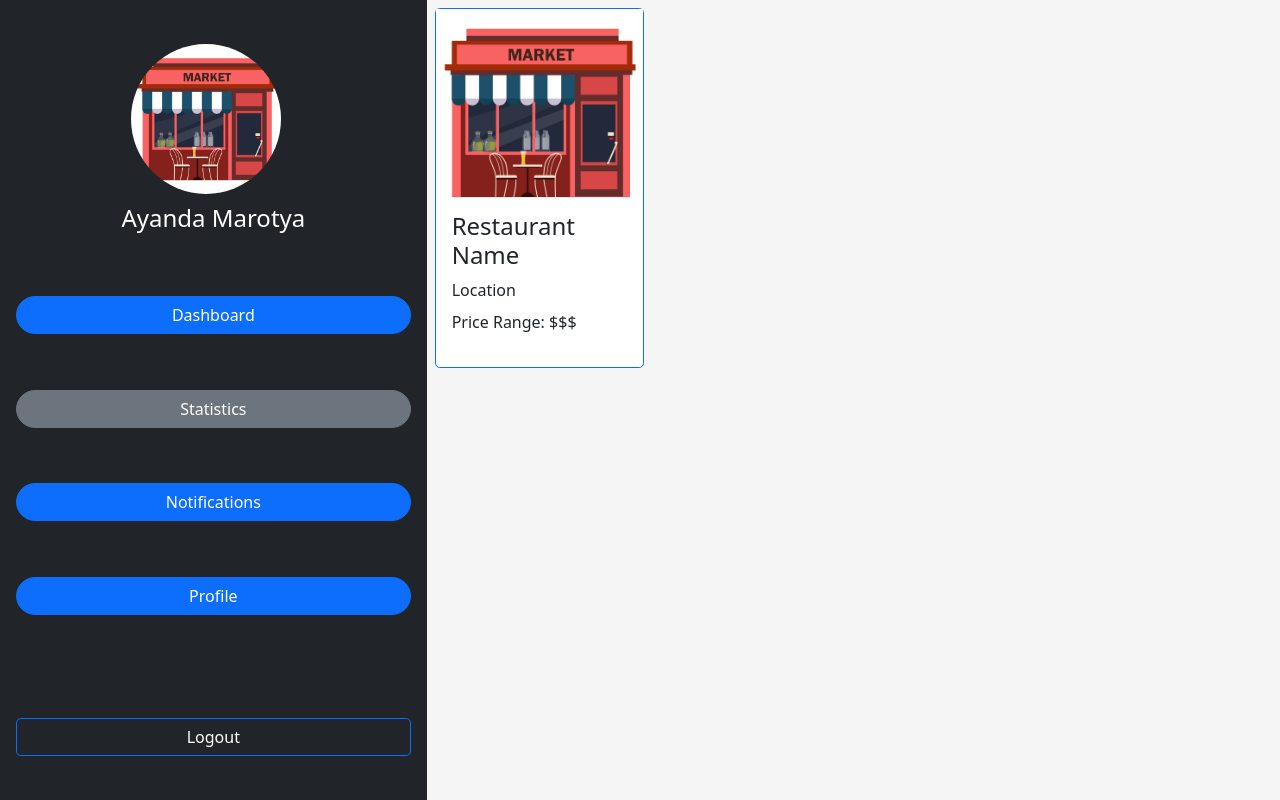
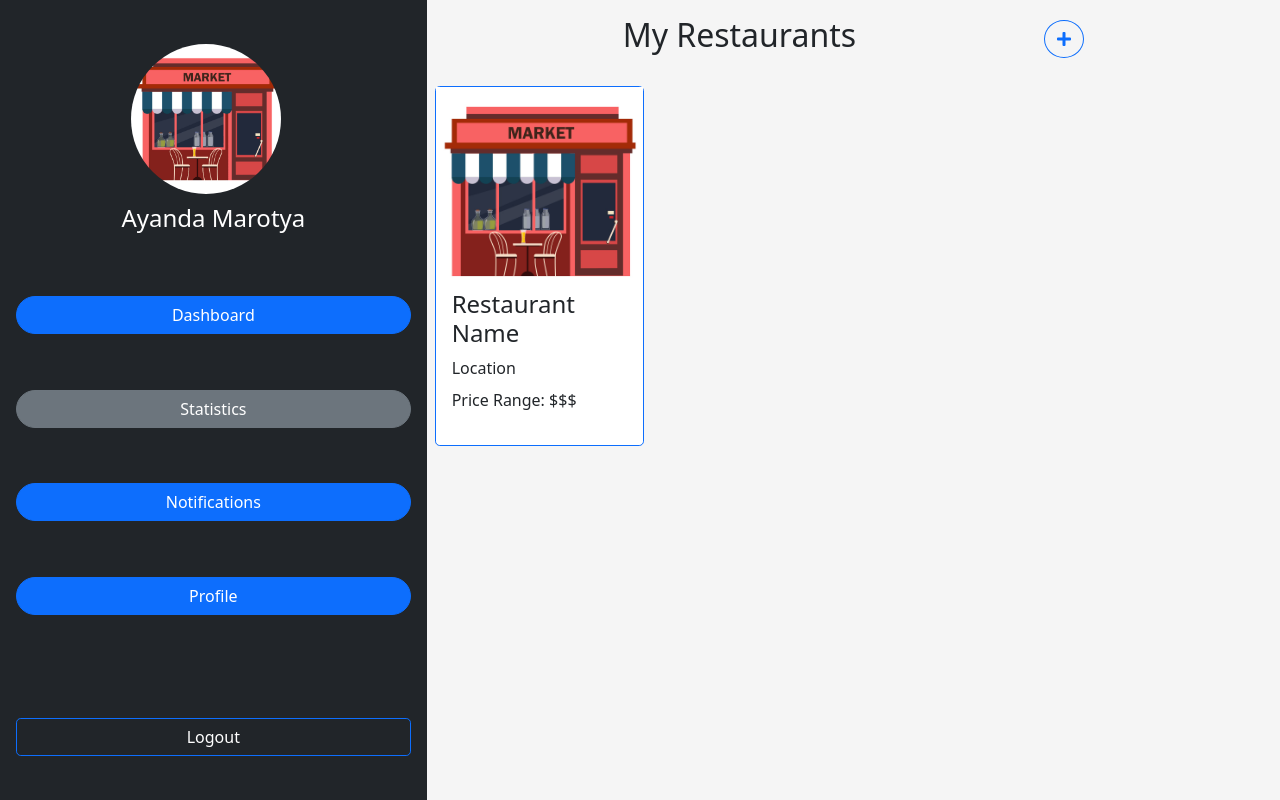
Before and after one commit to YoungAizy/PERN-Stack-App, a React (Create React App) app in the folder client/: page /admin in a window 1280 px wide. Built offline with nearby package versions, Linux system fonts and the light colour scheme.

Commit message:
add flex display to DashboardNav principal div

```diff
--- a/client/src/components/admin/DashboardNav.jsx
+++ b/client/src/components/admin/DashboardNav.jsx
@@ -3,8 +3,8 @@
 export default function DashboardNav(){
 
     return(
-        <div>
-            <h2 className='d-inline-block'>My Reswtaurants</h2>
+        <div className='d-flex justify-content-evenly align-items-center mt-2 mb-4'>
+            <h2> My Restaurants</h2>
             <button className='btn btn-outline-primary rounded-circle'><i className='fa fa-plus'></i></button>
         </div>
     )
--- a/client/src/components/admin/RestaurantsList.jsx
+++ b/client/src/components/admin/RestaurantsList.jsx
@@ -1,12 +1,16 @@
 import React from 'react';
 import RestaurantCard from './RestaurantCard';
+import DashboardNav from './DashboardNav';
 
 const Restaurants = (props)=>{
 
     return(
-    <div className='row g-0'>
-        <div className="col-3">
-            <RestaurantCard/>
+    <div>
+        <DashboardNav/>
+        <div  className='row g-0'>
+            <div className="col-3">
+                <RestaurantCard/>
+            </div>
         </div>
     </div>
     )
```
